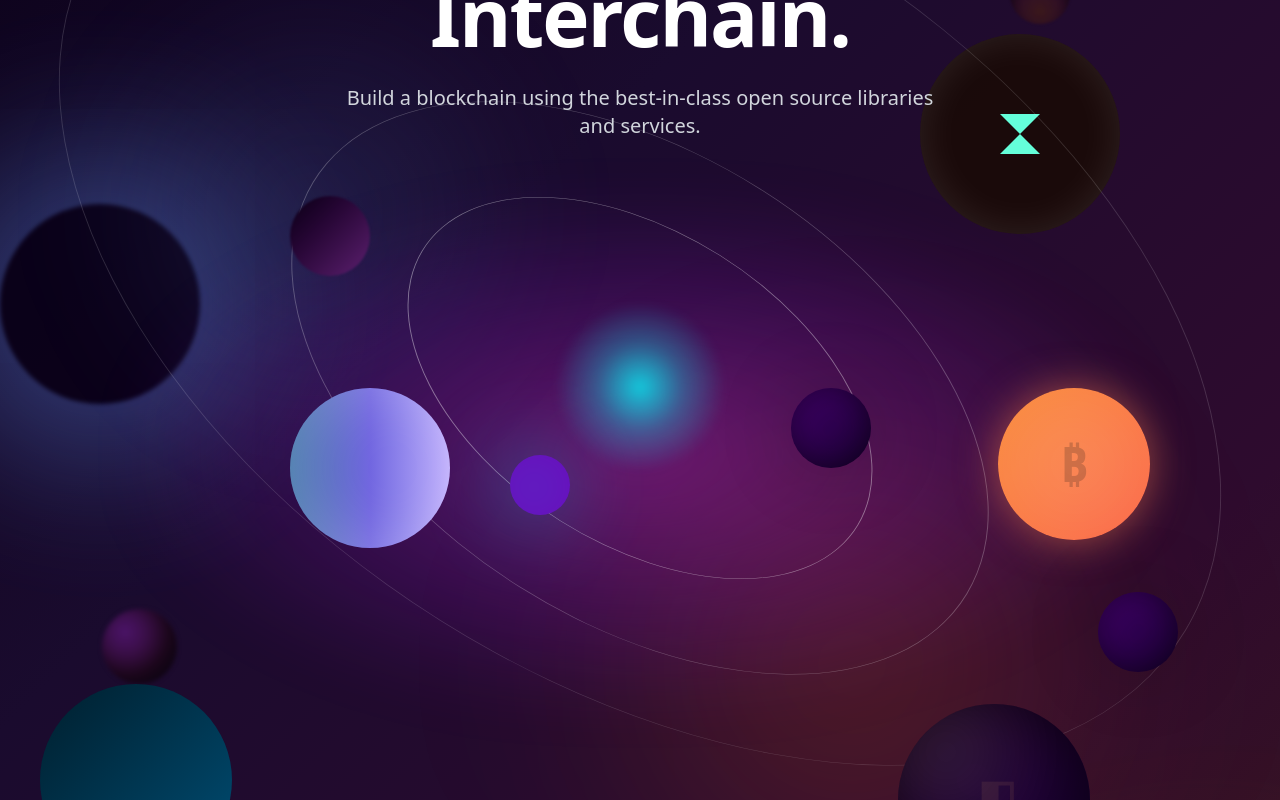
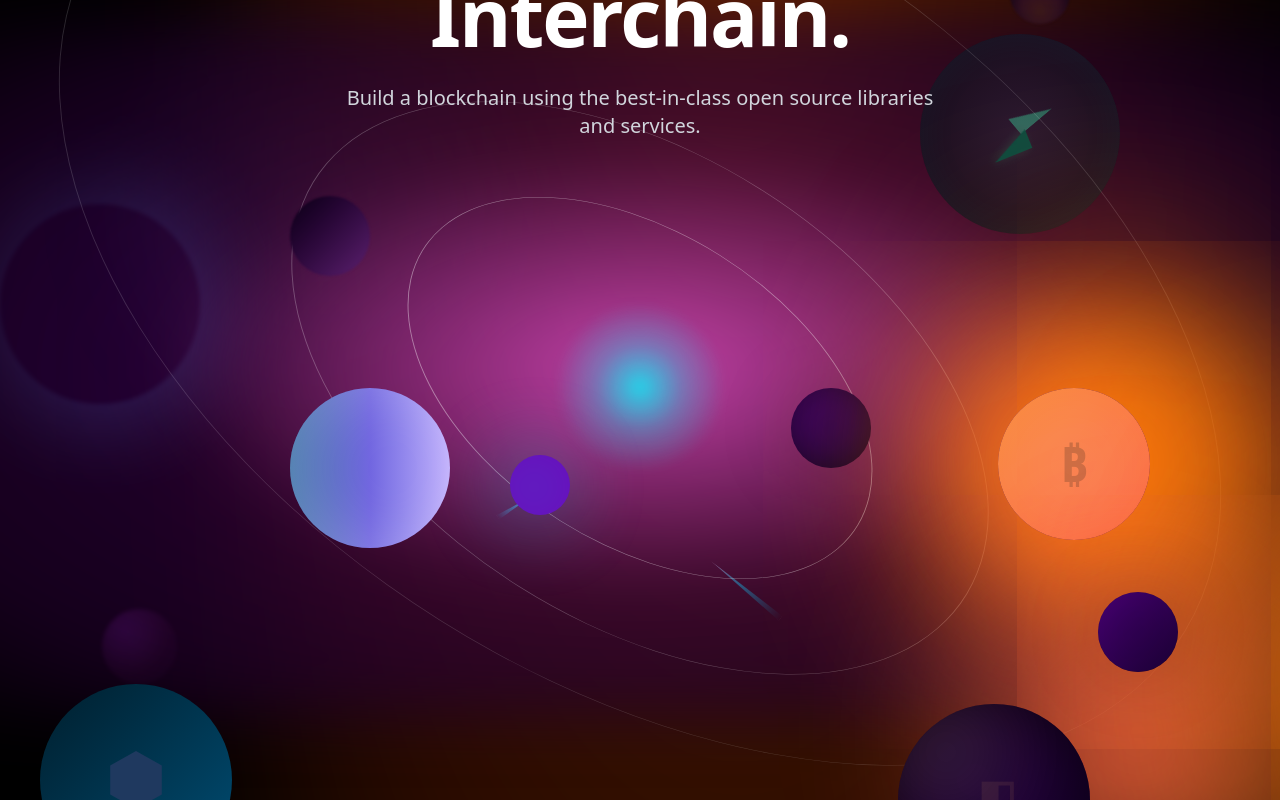
Before and after one commit to jaisharma687/krizpay-home, a React (Vite) app: page / in a window 1280 px wide. Shown: the part 400-1200 px from the top of the page. Built offline with nearby package versions, Linux system fonts and the light colour scheme.

Commit message:
Home and Cosmos Universe is done by kaif

```diff
--- a/src/components/CosmosUniverse.tsx
+++ b/src/components/CosmosUniverse.tsx
@@ -58,7 +58,7 @@ const CosmosUniverse: React.FC<CosmosUniverseProps> = ({
   }
 }) => {
   return (
-    <div className="w-full max-w-7xl mx-auto px-4 sm:px-6 lg:px-8 py-16 text-white relative mb-50">
+    <div className="w-full max-w-9xl mx-auto px-4 sm:px-6 lg:px-8 py-16 text-white relative mb-50 bg-black">
       {/* Corner brackets */}
       <div className="absolute top-0 right-0 text-5xl opacity-100">⌝</div>
       <div className="absolute bottom-0 right-0 text-5xl opacity-100">⌟</div>
--- a/src/components/Home.tsx
+++ b/src/components/Home.tsx
@@ -2,41 +2,50 @@ import React from 'react';
 
 const Home: React.FC = () => {
   return (
-    <div className="min-h-[200vh] relative overflow-hidden flex flex-col justify-start items-center text-white text-center px-4 pt-40">
+    <div className="min-h-[200vh] relative overflow-hidden flex flex-col justify-start items-center text-white text-center px-2 sm:px-4 pt-24 sm:pt-40 bg-black">
       {/* Main background with gradient */}
       <div className="absolute inset-0"
            style={{
-             background: 'linear-gradient(135deg, #0A0118 0%, #1A0B2E 35%, #2E0B2E 70%, #3D1A1A 100%)'
+             background: '#000'
            }}>
 
+        {/* Black vignette for cosmos border blending */}
+        <div
+          className="absolute inset-0 pointer-events-none"
+          style={{
+            zIndex: 1,
+            background: 'radial-gradient(ellipse at center, rgba(0,0,0,0) 60%, rgba(0,0,0,0.7) 100%)',
+            mixBlendMode: 'multiply'
+          }}
+        />
+
         {/* Blue glow with dark circle */}
-        <div className="absolute w-[200px] h-[200px] left-[0%] top-[30%]"
+        <div className="absolute w-[120px] h-[120px] sm:w-[200px] sm:h-[200px] left-[0%] top-[20%] sm:top-[30%]"
              style={{
                background: '#0A0118',
                borderRadius: '50%',
-               boxShadow: '0 0 150px 60px rgba(99, 149, 255, 0.4)',
+               boxShadow: '0 0 80px 30px rgba(99, 149, 255, 0.4)',
                filter: 'blur(2px)',
                opacity: 0.9
              }} />
 
         {/* Additional ambient blue glow */}
-        <div className="absolute w-[500px] h-[500px] left-[5%] top-[15%]"
+        <div className="absolute w-[250px] h-[250px] sm:w-[500px] sm:h-[500px] left-[5%] top-[10%] sm:top-[15%]"
              style={{
                background: 'radial-gradient(circle at center, rgba(99, 149, 255, 0.15) 0%, transparent 70%)',
-               filter: 'blur(50px)'
+               filter: 'blur(30px)'
              }} />
 
         {/* Orange gradient blob */}
-        <div className="absolute w-[400px] h-[400px] right-[-50px] bottom-[-50px]"
+        <div className="absolute w-[200px] h-[200px] sm:w-[400px] sm:h-[400px] right-[-100px] sm:right-[-220px] top-[120%] sm:top-[150%] z-0"
              style={{
                background: 'radial-gradient(circle at center, #2E0B2E 0%, #FF7E00 100%)',
-               filter: 'blur(100px)',
+               filter: 'blur(60px)',
                opacity: 0.4,
-               transform: 'rotate(-15deg)'
              }} />
 
         {/* Dark purple blob - bottom left */}
-        <div className="absolute w-[75px] h-[75px] left-[8%] bottom-[40%] rounded-full"
+        <div className="absolute w-[40px] h-[40px] sm:w-[75px] sm:h-[75px] left-[8%] bottom-[30%] sm:bottom-[40%] rounded-full"
              style={{
                background: 'radial-gradient(circle at 30% 30%, #4A1466 0%, #2E0B2E 60%, #1A0B2E 100%)',
                filter: 'blur(2px)',
@@ -44,14 +53,18 @@ const Home: React.FC = () => {
              }} />
 
         {/* Glow effects */}
-        <div className="absolute w-[600px] h-[600px] right-[10%] top-[40%]"
-             style={{
-               background: 'radial-gradient(circle at center, rgba(255, 126, 0, 0.2) 0%, rgba(255, 94, 7, 0.15) 30%, transparent 70%)',
-               filter: 'blur(100px)'
-             }} />
+        <div
+          className="absolute right-10 w-[1000px] h-[2200px] sm:w-[1000px] sm:h-[2600px] pointer-events-none"
+          style={{
+            background:
+              'radial-gradient(ellipse at center, rgba(255, 85, 0, 0.45) 0%, rgba(180, 60, 0, 0.35) 30%, rgba(80, 20, 0, 0.5) 70%, rgba(0,0,0,0.8) 100%)',
+            filter: 'blur(80px)',
+            bottom: '10%'
+          }}
+        />
 
         {/* Purple circle - bottom left */}
-        <div className="absolute w-[100px] h-[100px] left-[25%] bottom-[-40vh] rounded-full"
+        <div className="absolute w-[60px] h-[60px] sm:w-[100px] sm:h-[100px] left-[25%] bottom-[-20vh] sm:bottom-[-40vh] rounded-full"
              style={{
                background: 'radial-gradient(circle at center, #4A1466 0%, #2E0B2E 100%)',
                filter: 'blur(2px)',
@@ -59,7 +72,7 @@ const Home: React.FC = () => {
              }} />
 
         {/* Orange circle with bitcoin - bottom right */}
-        <div className="absolute w-[150px] h-[150px] right-[25%] bottom-[-45vh] rounded-full"
+        <div className="absolute w-[80px] h-[80px] sm:w-[150px] sm:h-[150px] right-[25%] bottom-[-25vh] sm:bottom-[-45vh] rounded-full"
              style={{
                background: 'radial-gradient(circle at 30% 30%, #FF7E00 0%, #CC5500 100%)',
                filter: 'blur(1px)',
@@ -67,23 +80,58 @@ const Home: React.FC = () => {
                opacity: 0.9
              }}>
           {/* Bitcoin symbol */}
-          <div className="absolute inset-0 flex items-center justify-center text-[60px] font-bold text-white opacity-30">
+          <div className="absolute inset-0 flex items-center justify-center text-[32px] sm:text-[60px] font-bold text-white opacity-30">
             ₿
           </div>
         </div>
+
+        {/* Tapered glowing line (water drop effect) 1 */}
+        <div
+          className="absolute"
+          style={{
+            left: '40%',
+            top: '48%',
+            width: '40px',
+            height: '8px',
+            background: 'linear-gradient(90deg, rgba(0,255,255,0.0) 0%, cyan 60%, #fff 100%)',
+            clipPath: 'polygon(0 60%, 0% 0, 100% 100%, 0 60%)',
+            boxShadow: '0 0 8px 2px #fff',
+            transform: 'rotate(-40deg) translate(-50%, -50%)',
+            opacity: 0.8,
+            filter: 'blur(0.2px)',
+            zIndex: 10,
+          }}
+        />
+        {/* Tapered glowing line (water drop effect) 2 */}
+        <div
+          className="absolute"
+          style={{
+            left: '52%',
+            top: '52%',
+            width: '90px',
+            height: '10px',
+            background: 'linear-gradient(90deg, rgba(0,255,255,0.0) 0%, cyan 60%, #fff 100%)',
+            clipPath: 'polygon(0 60%, 0% 0, 100% 100%, 0 60%)',
+            boxShadow: '0 0 12px 3px #fff',
+            transform: 'rotate(-145deg) translate(-50%, -50%)',
+            opacity: 0.7,
+            filter: 'blur(0.2px)',
+            zIndex: 10,
+          }}
+        />
       </div>
 
       {/* Content section with moon */}
-      <div className="z-20 max-w-[700px] relative">
+      <div className="z-20 max-w-[95vw] sm:max-w-[700px] relative">
         {/* Black circle in left corner */}
-        <div className="absolute -left-20 -top-20 w-[150px] h-[150px] rounded-full"
+        <div className="absolute -left-10 sm:-left-20 -top-10 sm:-top-20 w-[80px] h-[80px] sm:w-[150px] sm:h-[150px] rounded-full"
              style={{
                background: '#0A0118',
              }}>
         </div>
 
         {/* Right side moons */}
-        <div className="absolute right-[-80px] top-[-20px] w-[100px] h-[100px] rounded-full"
+        <div className="absolute right-[-40px] sm:right-[-80px] top-[-10px] sm:top-[-20px] w-[50px] h-[50px] sm:w-[100px] sm:h-[100px] rounded-full"
              style={{
                background: 'radial-gradient(circle at 30% 30%, #3D1A1A 0%, #2E0B2E 60%, #1A0B2E 100%)',
                filter: 'blur(1px)',
@@ -92,7 +140,7 @@ const Home: React.FC = () => {
                transform: 'rotate(225deg)'
              }} />
 
-        <div className="absolute right-[-130px] top-[80px] w-[60px] h-[60px] rounded-full"
+        <div className="absolute right-[-65px] sm:right-[-130px] top-[40px] sm:top-[80px] w-[30px] h-[30px] sm:w-[60px] sm:h-[60px] rounded-full"
              style={{
                background: 'radial-gradient(circle at 30% 30%, #3D1A1A 0%, #2E0B2E 60%, #1A0B2E 100%)',
                filter: 'blur(1px)',
@@ -101,98 +149,126 @@ const Home: React.FC = () => {
                transform: 'rotate(225deg)'
              }} />
 
-        {/* Large dark circle with icon */}
-        <div className="absolute right-[-180px] top-[150px] w-[200px] h-[200px] rounded-full flex items-center justify-center"
-             style={{
-               background: ' rgba(24, 11, 2, 0.8)',
-               boxShadow: 'inset 0 0 40px rgba(255,255,255,0.1)'
-             }}>
-          {/* Hourglass icon */}
-          <div className="w-[40px] h-[40px] relative">
-            <div style={{
-              position: 'absolute',
-              width: '100%',
-              height: '50%',
-              top: 0,
-              clipPath: 'polygon(0 0, 100% 0, 50% 100%)',
-              background: '#64ffda'
-            }} />
-            <div style={{
-              position: 'absolute',
-              width: '100%',
-              height: '50%',
-              bottom: 0,
-              clipPath: 'polygon(50% 0, 0 100%, 100% 100%)',
-              background: '#64ffda'
-            }} />
-          </div>
-        </div>
+   {/* Large dark circle with icon */}
+<div className="absolute right-[-90px] sm:right-[-180px] top-[75px] sm:top-[150px] w-[100px] h-[100px] sm:w-[200px] sm:h-[200px] rounded-full flex items-center justify-center"
+  style={{
+    background: 'radial-gradient(circle at center, #2B1930 0%, #150A17 100%)',
+    boxShadow: 'inset 0 0 40px rgba(0, 255, 255, 0.05)'
+  }}
+>
+        {/* Helarious logo icon */}
+        <div className="relative w-[20px] h-[40px] sm:w-[40px] sm:h-[80px]">
 
-        <h1 className="text-[80px] leading-[1.1] font-bold mb-6 tracking-tight">
+      {/* Top triangle */}
+      <div className="absolute top-0 left-5 w-0 h-0"
+            style={{
+              borderLeft: '20px solid transparent',
+              borderRight: '0px solid transparent',
+              borderBottom: '40px solid rgb(8, 97, 64)',
+              transform: 'translateY(0) rotate(50deg)',
+              mixBlendMode: 'screen',
+              opacity: 0.9
+            }}
+          />
+          {/* Bottom triangle */}
+          <div className="absolute bottom-2 left- w-0 h-0"
+            style={{
+              borderLeft: '20px solid transparent',
+              borderRight: '0px solid transparent',
+              borderTop: '40px solid rgb(9, 79, 65)',
+              transform: 'translateY(0) rotate(68deg)',
+              filter: 'drop-shadow(0 4px 4px rgba(46, 60, 61, 0.8))',
+              opacity: 0.9
+            }}
+          />
+       </div>
+       </div>
+
+
+        <h1 className="text-[32px] sm:text-[80px] leading-[1.1] font-bold mb-6 tracking-tight">
           Build on the<br />
           Interchain.
         </h1>
 
         {/* New gradient circles */}
-        <div className="absolute left-[-50px] top-[150%] z-10">
+        <div className="absolute left-[-20px] sm:left-[-50px] top-[120%] sm:top-[150%] z-10">
           {/* Dark purple circle */}
-          <div className="absolute -top-48 w-20 h-20 rounded-full bg-gradient-to-br from-[#0a0015] to-[#5d2070] blur-[1px]"></div>
+          <div className="absolute -top-24 sm:-top-48 w-10 h-10 sm:w-20 sm:h-20 rounded-full bg-gradient-to-br from-[#0a0015] to-[#5d2070] blur-[1px]"></div>
           {/* Blue gradient circle */}
-          <div className="w-40 h-40 rounded-full bg-gradient-to-r from-[#3a6fa7] via-[#7166e0] to-[#c2b1fc] shadow-[inset_20px_0px_60px_#ffffff30]"></div>
+          <div className="w-20 h-20 sm:w-40 sm:h-40 rounded-full bg-gradient-to-r from-[#3a6fa7] via-[#7166e0] to-[#c2b1fc] shadow-[inset_20px_0px_60px_#ffffff30]"></div>
         </div>
           {/* Dark blue circle */}
-          <div className="absolute top-200 left-[-300px] w-48 h-48 rounded-full bg-gradient-to-br from-[#001f2e] to-[#004e75] blur-[0.5px] flex items-center justify-center overflow-hidden"></div>
-          <div className="absolute -top-60 left-[-50px] w-20 h-20 rounded-full bg-gradient-to-br from-[#0a0015] to-[#5d2070] blur-[1px]"></div>
+          <div className="absolute top-100 sm:top-200 left-[-150px] sm:left-[-300px] w-24 h-24 sm:w-48 sm:h-48 rounded-full bg-gradient-to-br from-[#001f2e] to-[#004e75] blur-[0.5px] flex items-center justify-center overflow-hidden">
+            {/* Hexagon centered inside the circle */}
+            <div
+              className="w-[50px] h-[30px] sm:w-[60px] sm:h-[58px] bg-[#1f395f]"
+              style={{
+                clipPath:
+                  "polygon(50% 0%, 93% 25%, 93% 75%, 50% 100%, 7% 75%, 7% 25%)",
+              }}
+            ></div>
+            </div>
+          <div className="absolute -top-32 sm:-top-60 left-[-25px] sm:left-[-50px] w-10 h-10 sm:w-20 sm:h-20 rounded-full bg-gradient-to-br from-[#0a0015] to-[#5d2070] blur-[1px]"></div>
 
         {/* Orange Bitcoin circle with purple circles - right side */}
-        <div className="absolute right-[-250px] top-[150%] z-10 flex items-start gap-8">
+        <div className="absolute right-[-120px] sm:right-[-250px] top-[120%] sm:top-[150%] z-10 flex items-start gap-4 sm:gap-8">
           {/* Purple gradient circle */}
-          <div className="relative right-[95px] w-20 h-20 rounded-full bg-gradient-to-br from-[#4a0078] to-[#1c0036] shadow-[inset_0_0_30px_#00000080]">
+          <div className="relative right-[45px] sm:right-[95px] w-10 h-10 sm:w-20 sm:h-20 rounded-full bg-gradient-to-br from-[#4a0078] to-[#1c0036] shadow-[inset_0_0_30px_#00000080]">
             {/* Inner subtle shadow */}
             <div className="absolute inset-0 rounded-full bg-black opacity-20 blur-2xl pointer-events-none" />
           </div>
 
           <div className="relative">
             {/* Orange Bitcoin circle */}
-            <div className="relative w-38 h-38 rounded-full bg-gradient-to-br from-[#f98b3b] to-[#fb6648] shadow-[0_0_40px_#ff814b88] flex items-center justify-center overflow-hidden">
-              <span className="text-[48px] font-bold text-black opacity-20 select-none">₿</span>
+            <div
+              className="relative w-20 h-20 sm:w-38 sm:h-38 rounded-full bg-gradient-to-br from-[#f98b3b] to-[#fb6648] flex items-center justify-center overflow-hidden"
+              style={{
+                boxShadow: '50px 0 200px 100px #ff7e00, 0 0 120px 40px #fb6648',
+              }}
+            >
+              <span className="text-[28px] sm:text-[48px] font-bold text-black opacity-20 select-none">₿</span>
               <div className="absolute w-full h-full rounded-full bg-white opacity-10 blur-2xl"></div>
             </div>
 
             {/* Purple gradient circle below */}
-            <div className="relative right-[-100px] top-[20px] w-20 h-20 rounded-full bg-gradient-to-br from-[#4a0078] to-[#1c0036] shadow-[inset_0_0_30px_#00000080] mt-8">
+            <div
+              className="relative right-[-50px] sm:right-[-100px] top-[10px] sm:top-[20px] w-10 h-10 sm:w-20 sm:h-20 rounded-full bg-gradient-to-br from-[#4a0078] to-[#1c0036] shadow-[inset_0_0_30px_#00000080] mt-4 sm:mt-8"
+              style={{
+                boxShadow: '300px 50px 300px 150px #ff7e00,0 100px 190px 100px #fb6648',
+              }}
+            >
               {/* Inner subtle shadow */}
               <div className="absolute inset-0 rounded-full bg-black opacity-20 blur-2xl pointer-events-none" />
             </div>
 
             {/* Dark purple Binance circle */}
-            <div className="relative right-[100px] top-[20px] w-48 h-48 rounded-full bg-gradient-to-br from-[#1a001a] to-[#24004b] shadow-[inset_-20px_-20px_60px_#000000a0] overflow-hidden mt-8">
+            <div className="relative right-[50px] sm:right-[100px] top-[10px] sm:top-[20px] w-24 h-24 sm:w-48 sm:h-48 rounded-full bg-gradient-to-br from-[#1a001a] to-[#24004b] shadow-[inset_-20px_-20px_60px_#000000a0] overflow-hidden mt-4 sm:mt-8">
               {/* Binance symbol */}
-              <span className="absolute top-[60px] left-[80px] text-[40px] font-bold text-[#e19f5c] opacity-10 select-none">◧</span>
+              <span className="absolute top-[30px] sm:top-[60px] left-[40px] sm:left-[80px] text-[20px] sm:text-[40px] font-bold text-[#e19f5c] opacity-10 select-none">◧</span>
               {/* Top-left glow */}
-              <div className="absolute -top-4 -left-4 w-32 h-32 bg-white opacity-10 rounded-full blur-2xl pointer-events-none"></div>
+              <div className="absolute -top-2 sm:-top-4 -left-2 sm:-left-4 w-16 h-16 sm:w-32 sm:h-32 bg-white opacity-10 rounded-full blur-2xl pointer-events-none"></div>
             </div>
           </div>
         </div>
 
         {/* Complete elliptical circles around teal glow */}
-        <div className="absolute left-1/2 top-[150%] -translate-x-1/2 pointer-events-none">
+        <div className="absolute left-1/2 top-[120%] sm:top-[150%] -translate-x-1/2 pointer-events-none">
           {/* Small circle */}
-          <div className="absolute w-[800px] h-[400px] left-[-400px] top-[-200px]"
+          <div className="absolute w-[400px] h-[200px] sm:w-[800px] sm:h-[400px] left-[-200px] sm:left-[-400px] top-[-100px] sm:top-[-200px]"
                style={{
                  border: '1px solid rgba(255, 255, 255, 0.4)',
                  borderRadius: '50%',
                  transform: 'scale(1, 0.5) rotate(70deg)',
                }} />
           {/* Medium circle */}
-          <div className="absolute w-[1200px] h-[600px] left-[-600px] top-[-300px]"
+          <div className="absolute w-[600px] h-[300px] sm:w-[1200px] sm:h-[600px] left-[-300px] sm:left-[-600px] top-[-150px] sm:top-[-300px]"
                style={{
                  border: '1px solid rgba(255, 255, 255, 0.25)',
                  borderRadius: '50%',
                  transform: 'scale(1, 0.5) rotate(70deg)',
                }} />
           {/* Large circle */}
-          <div className="absolute w-[2000px] h-[1000px] left-[-1000px] top-[-600px]"
+          <div className="absolute w-[1000px] h-[500px] sm:w-[2000px] sm:h-[1000px] left-[-500px] sm:left-[-1000px] top-[-300px] sm:top-[-600px]"
                style={{
                  border: '1px solid rgba(255, 255, 255, 0.15)',
                  borderRadius: '50%',
@@ -201,14 +277,14 @@ const Home: React.FC = () => {
         </div>
 
         {/* Outer violet glow effect */}
-        <div className="absolute left-1/2 top-[95%] -translate-x-1/2 w-[1000px] h-[500px] pointer-events-none"
+        <div className="absolute left-1/2 top-[50%] sm:top-[40%] -translate-x-1/2 w-[700px] h-[750px] sm:w-[1500px] sm:h-[700px] pointer-events-none"
              style={{
-               background: 'radial-gradient(ellipse at center, rgba(238, 48, 241, 0.35) 0%, rgba(190, 24, 255, 0.15) 45%, transparent 75%)',
+               background: 'radial-gradient(ellipse at center, rgba(255, 87, 244, 0.7) 0%, rgba(60, 0, 80, 0.5) 45%, rgba(30, 0, 40, 0.7) 75%, rgba(0,0,0,0.9) 100%)',
                filter: 'blur(30px)',
                zIndex: -1
              }} />
         {/* Inner teal glow */}
-        <div className="absolute left-1/2 top-[120%] -translate-x-1/2 w-[200px] h-[200px] pointer-events-none"
+        <div className="absolute left-1/2 top-[80%] sm:top-[120%] -translate-x-1/2 w-[100px] h-[100px] sm:w-[200px] sm:h-[200px] pointer-events-none"
              style={{
                background: 'radial-gradient(circle at center, rgba(3, 248, 252, 0.8) 0%, rgba(3, 248, 252, 0.3) 30%, transparent 60%)',
                filter: 'blur(5px)',
@@ -216,14 +292,14 @@ const Home: React.FC = () => {
              }} />
 
         {/* Glowing violet circle with cyan rim */}
-        <div className="absolute left-50 top-[170%] -translate-x-1/2">
-          <div className="relative w-15 h-15 rounded-full bg-[#7000b8] ">
+        <div className="absolute left-50 top-[120%] sm:top-[170%] -translate-x-1/2">
+          <div className="relative w-8 h-8 sm:w-15 sm:h-15 rounded-full bg-[#7000b8] ">
             {/* Blue rim light */}
-            <div className="absolute -top-2 -left-4 w-20 h-20 rounded-full bg-cyan-400 opacity-30 blur-2xl pointer-events-none"></div>
+            <div className="absolute -top-1 sm:-top-2 -left-2 sm:-left-4 w-10 h-10 sm:w-20 sm:h-20 rounded-full bg-cyan-400 opacity-30 blur-2xl pointer-events-none"></div>
           </div>
         </div>
 
-        <p className="text-xl text-gray-300 font-light max-w-[600px] mx-auto relative mb-20">
+        <p className="text-base sm:text-xl text-gray-300 font-light max-w-[90vw] sm:max-w-[600px] mx-auto relative mb-10 sm:mb-20">
           Build a blockchain using the best-in-class open source libraries and services.
         </p>
       </div>
```
